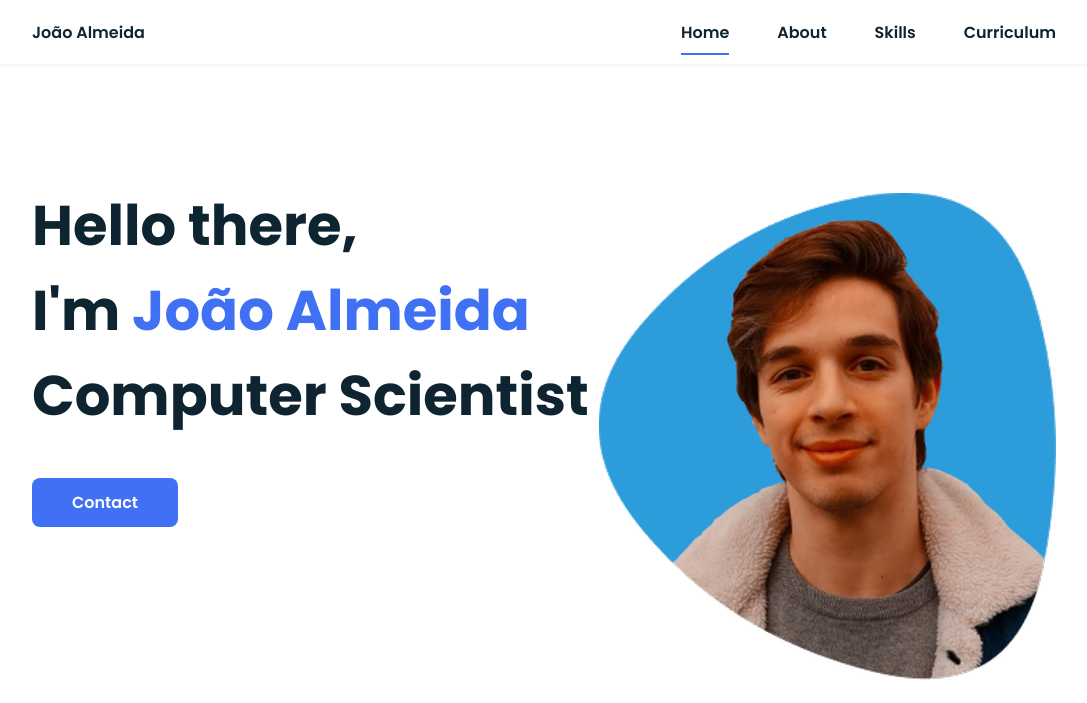
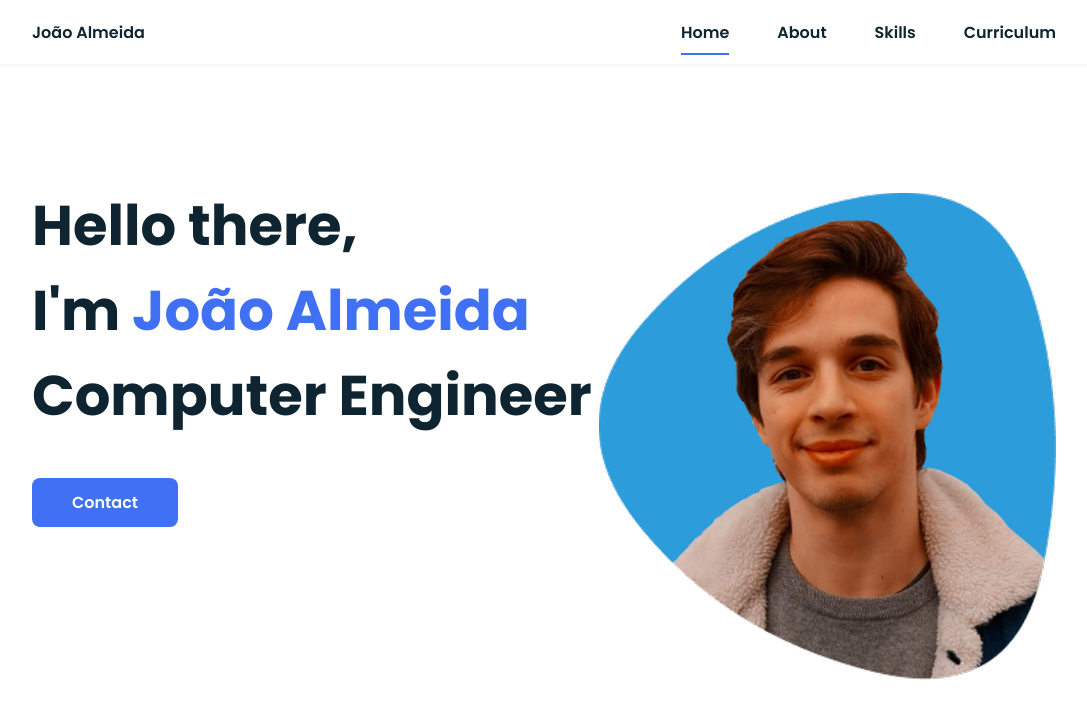
Before and after one commit to Jalmeida1994/Jalmeida.github.io, a plain HTML site: page index.html in a window 1280 px wide. Shown: the top 703 px of the page, without its empty margins (96-1183 px from the left). Drawn offline with nearby package versions, Linux system fonts and the light colour scheme.

Commit message:
Update index.html

```diff
--- a/index.html
+++ b/index.html
@@ -41,7 +41,7 @@
         <section class="home bd-grid" id="home">
             <div class="home__data">
                 <h1 class="home__title">Hello there,<br>I'm <span class="home__title-color">João Almeida</span><br>
-                    Computer Scientist</h1>
+                    Computer Engineer</h1>
 
                 <a href=mailto:jcfd.almeida@campus.fct.unl.pt?subject="Contact" class="button">Contact</a>
             </div>
```
